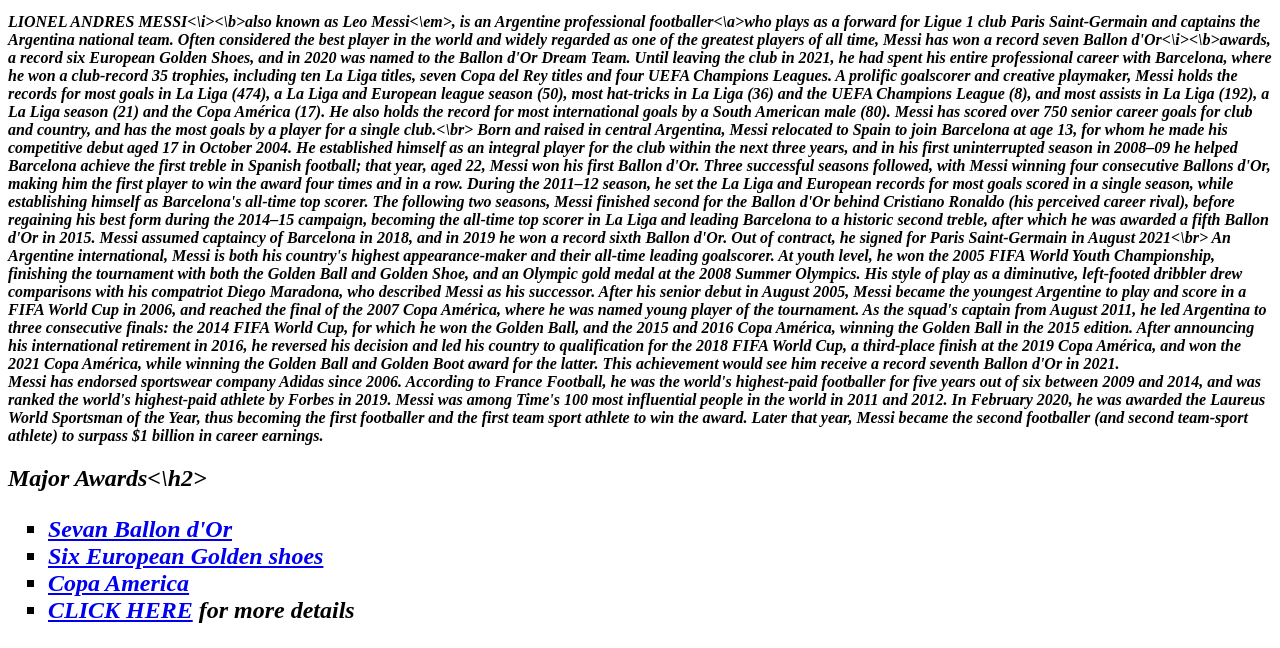
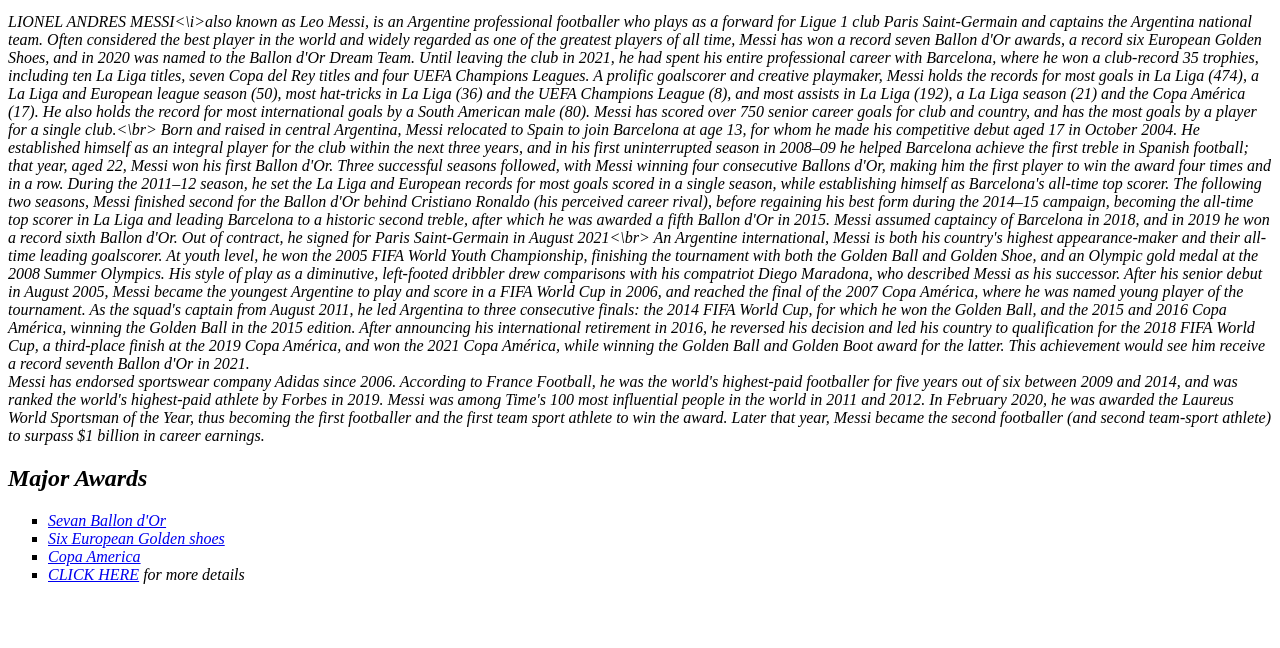
Before and after one commit to Abhinav-2211/3C03CSC, a plain HTML site: page Messi.html in a window 1280 px wide. Shown: the part 543-1191 px from the top of the page. After the commit the page ends 1143 px from the top, so only its background shows below. Drawn offline with Linux system fonts and the light colour scheme.

Commit message:
Update Messi.html

```diff
--- a/Messi.html
+++ b/Messi.html
@@ -1,19 +1,19 @@
 <! DOCTYPE html>
  <html>
   <head>
-   <title>webpage</title>
+   <title>LIONEL ANDRES MESSI</title>
   </head>
   <body>
   <h1>Lionel Andres Messi</h1>
   <img src=https://images.app.goo.gl/nfAm2jR3hZkwjo1d9 width="50%"/>
-  <p><b><i>LIONEL ANDRES MESSI<\i><\b>also known as <em>Leo Messi<\em>, is an Argentine professional <a>footballer<\a>who plays as a forward for Ligue 1 club Paris Saint-Germain and captains the Argentina national team. Often considered the best player in the world and widely regarded as one of the greatest players of all time, Messi has won a record seven <b><i>Ballon d'Or<\i><\b>awards, a record six European Golden Shoes, and in 2020 was named to the Ballon d'Or Dream Team. Until leaving the club in 2021, he had spent his entire professional career with Barcelona, where he won a club-record 35 trophies, including ten La Liga titles, seven Copa del Rey titles and four UEFA Champions Leagues. A prolific goalscorer and creative playmaker, Messi holds the records for most goals in La Liga (474), a La Liga and European league season (50), most hat-tricks in La Liga (36) and the UEFA Champions League (8), and most assists in La Liga (192), a La Liga season (21) and the Copa América (17). He also holds the record for most international goals by a South American male (80). Messi has scored over 750 senior career goals for club and country, and has the most goals by a player for a single club.<\br>
+  <p><i>LIONEL ANDRES MESSI<\i>also known as Leo Messi, is an Argentine professional footballer who plays as a forward for Ligue 1 club Paris Saint-Germain and captains the Argentina national team. Often considered the best player in the world and widely regarded as one of the greatest players of all time, Messi has won a record seven Ballon d'Or awards, a record six European Golden Shoes, and in 2020 was named to the Ballon d'Or Dream Team. Until leaving the club in 2021, he had spent his entire professional career with Barcelona, where he won a club-record 35 trophies, including ten La Liga titles, seven Copa del Rey titles and four UEFA Champions Leagues. A prolific goalscorer and creative playmaker, Messi holds the records for most goals in La Liga (474), a La Liga and European league season (50), most hat-tricks in La Liga (36) and the UEFA Champions League (8), and most assists in La Liga (192), a La Liga season (21) and the Copa América (17). He also holds the record for most international goals by a South American male (80). Messi has scored over 750 senior career goals for club and country, and has the most goals by a player for a single club.<\br>
 Born and raised in central Argentina, Messi relocated to Spain to join Barcelona at age 13, for whom he made his competitive debut aged 17 in October 2004. He established himself as an integral player for the club within the next three years, and in his first uninterrupted season in 2008–09 he helped Barcelona achieve the first treble in Spanish football; that year, aged 22, Messi won his first Ballon d'Or. Three successful seasons followed, with Messi winning four consecutive Ballons d'Or, making him the first player to win the award four times and in a row. During the 2011–12 season, he set the La Liga and European records for most goals scored in a single season, while establishing himself as Barcelona's all-time top scorer. The following two seasons, Messi finished second for the Ballon d'Or behind Cristiano Ronaldo (his perceived career rival), before regaining his best form during the 2014–15 campaign, becoming the all-time top scorer in La Liga and leading Barcelona to a historic second treble, after which he was awarded a fifth Ballon d'Or in 2015. Messi assumed captaincy of Barcelona in 2018, and in 2019 he won a record sixth Ballon d'Or. Out of contract, he signed for Paris Saint-Germain in August 2021<\br>
 An Argentine international, Messi is both his country's highest appearance-maker and their all-time leading goalscorer. At youth level, he won the 2005 FIFA World Youth Championship, finishing the tournament with both the Golden Ball and Golden Shoe, and an Olympic gold medal at the 2008 Summer Olympics. His style of play as a diminutive, left-footed dribbler drew comparisons with his compatriot Diego Maradona, who described Messi as his successor. After his senior debut in August 2005, Messi became the youngest Argentine to play and score in a FIFA World Cup in 2006, and reached the final of the 2007 Copa América, where he was named young player of the tournament. As the squad's captain from August 2011, he led Argentina to three consecutive finals: the 2014 FIFA World Cup, for which he won the Golden Ball, and the 2015 and 2016 Copa América, winning the Golden Ball in the 2015 edition. After announcing his international retirement in 2016, he reversed his decision and led his country to qualification for the 2018 FIFA World Cup, a third-place finish at the 2019 Copa América, and won the 2021 Copa América, while winning the Golden Ball and Golden Boot award for the latter. This achievement would see him receive a record seventh Ballon d'Or in 2021.</br>
 
 Messi has endorsed sportswear company Adidas since 2006. According to France Football, he was the world's highest-paid footballer for five years out of six between 2009 and 2014, and was ranked the world's highest-paid athlete by Forbes in 2019. Messi was among Time's 100 most influential people in the world in 2011 and 2012. In February 2020, he was awarded the Laureus World Sportsman of the Year, thus becoming the first footballer and the first team sport athlete to win the award. Later that year, Messi became the second footballer (and second team-sport athlete) to surpass $1 billion in career earnings.
 
   </p>
-  <h2>Major Awards<\h2>
+  <h2>Major Awards</h2>
   <ul style="list-style-type:square;">
   <li><a href=" Seven Ballon d'Or.html">Sevan Ballon d'Or</a></li>
   <li><a href="Six European Golden shoes.html">Six European Golden shoes</a></li>
```
